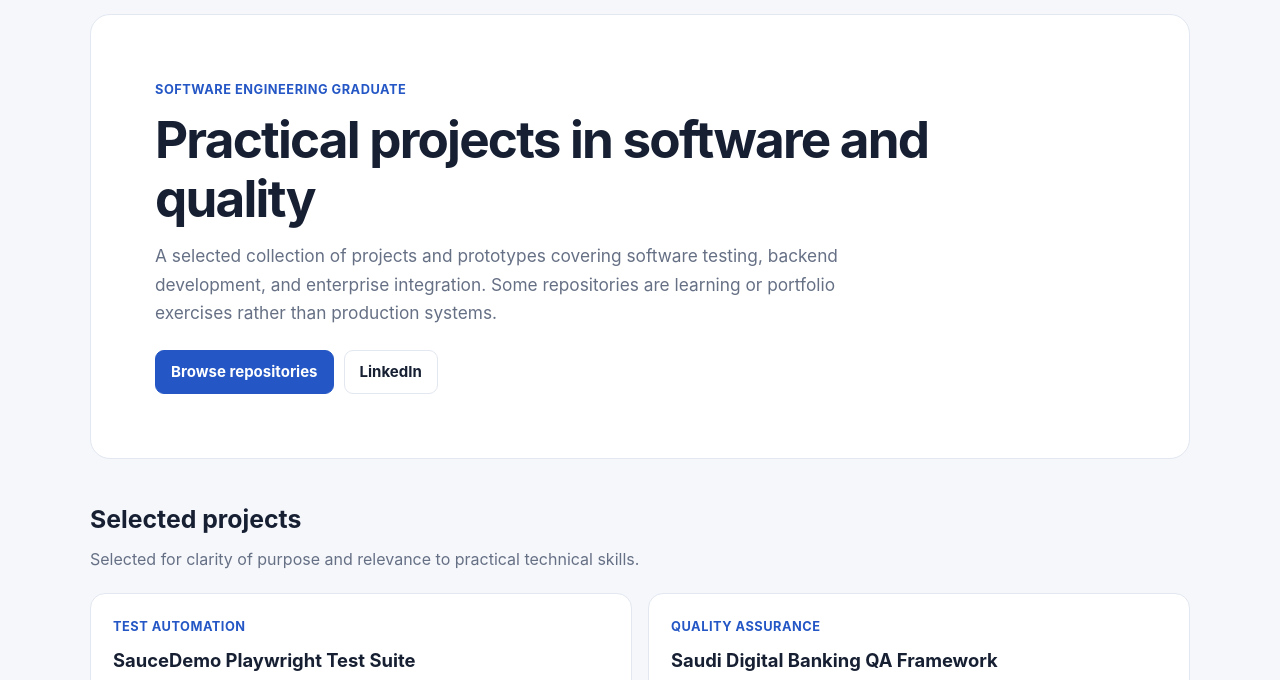
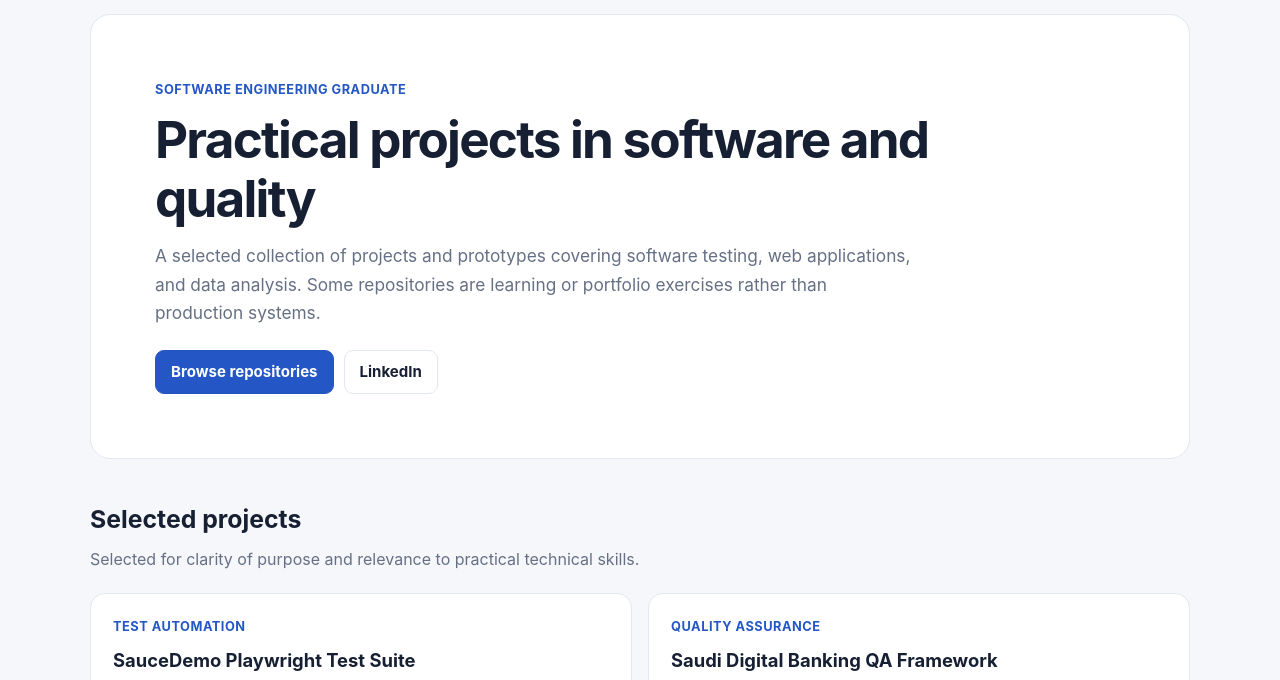
Before and after one commit to Ibrahim-56/Ibrahim-56.github.io, a plain HTML site: page index_en.html in a window 1280 px wide. Shown: the part 94-774 px from the top of the page. Drawn offline with Linux system fonts and the light colour scheme.

Commit message:
Keep portfolio positioning aligned with selected projects

```diff
--- a/index_en.html
+++ b/index_en.html
@@ -22,7 +22,7 @@
     <section class="hero">
       <p class="eyebrow">Software Engineering Graduate</p>
       <h1>Practical projects in software and quality</h1>
-      <p class="lead">A selected collection of projects and prototypes covering software testing, backend development, and enterprise integration. Some repositories are learning or portfolio exercises rather than production systems.</p>
+      <p class="lead">A selected collection of projects and prototypes covering software testing, web applications, and data analysis. Some repositories are learning or portfolio exercises rather than production systems.</p>
       <div class="actions">
         <a class="button" href="https://github.com/Ibrahim-56?tab=repositories">Browse repositories</a>
         <a class="button secondary" href="https://www.linkedin.com/in/ibrahim-al-tuwayhir-a92499201/" target="_blank" rel="noopener noreferrer">LinkedIn</a>
```
